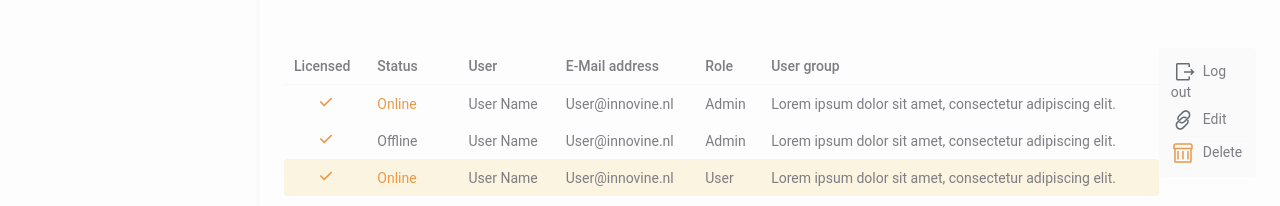
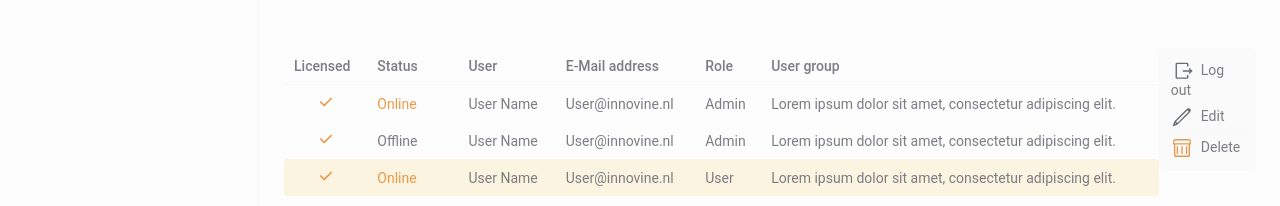
Before and after one commit to anilukin/verstka, a Next.js app: page /page2 in a window 1280 px wide. Shown: the part 304-510 px from the top of the page. Built offline with nearby package versions, Linux system fonts and the light colour scheme.

Commit message:
fix styles of Tooltip component

```diff
--- a/src/app/page2/UserOverview/Tooltip/Tooltip.js
+++ b/src/app/page2/UserOverview/Tooltip/Tooltip.js
@@ -13,9 +13,9 @@ export default function Tooltip() {
     return(
         <div className="tooltip_container">
             <ul>
-                <li className="tooltip_option"><Image src={logOutIcon} alt="Log out icon" width={24} height={24} style={imageStyle} />Log out</li>
-                <li className="tooltip_option"><Image src={editIcon} alt="Log out icon" width={24} height={24} style={imageStyle} />Edit</li>
-                <li className="tooltip_option"><Image src={deleteIcon} alt="Log out icon" width={24} height={24} style={imageStyle} />Delete</li>
+                <li className="tooltip_option"><Image src={logOutIcon} alt="Log out icon" width={22} height={22} style={imageStyle} />Log out</li>
+                <li className="tooltip_option"><Image src={editIcon} alt="Edit icon" width={22} height={22} style={imageStyle} />Edit</li>
+                <li className="tooltip_option"><Image src={deleteIcon} alt="Delete icon" width={22} height={22} style={imageStyle} />Delete</li>
             </ul>
         </div>
     );
```
Also changed, not shown: public/edit-icon.svg, public/logo-icon.png (deleted).
